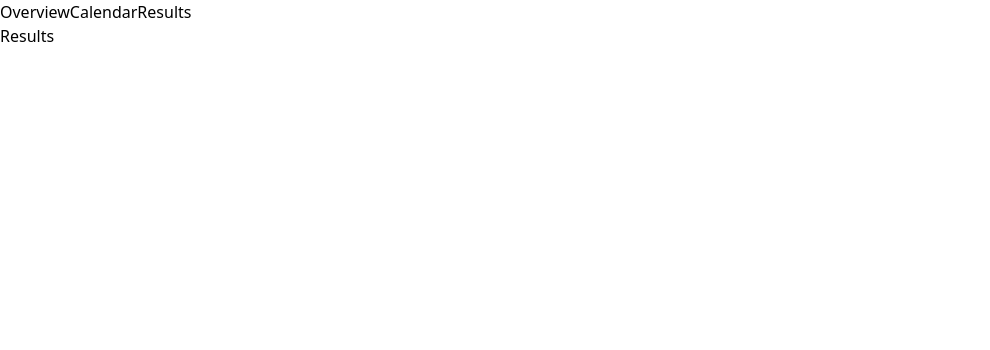
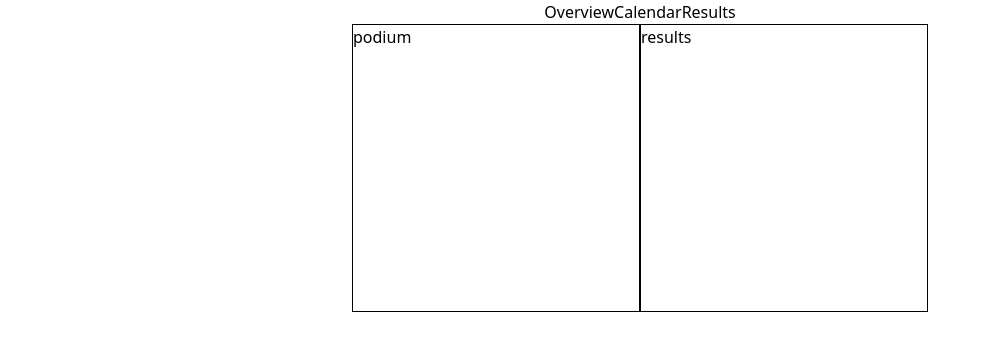
Before and after one commit to WiNg4205/LabBot, a React (Vite) app in the folder frontend/: page /results in a window 1280 px wide. Shown: the top 350 px of the page, without its empty margins (0-990 px from the left). Built offline with nearby package versions, Linux system fonts and the light colour scheme.

Commit message:
made a layout component

```diff
--- a/frontend/src/App.jsx
+++ b/frontend/src/App.jsx
@@ -2,15 +2,18 @@ import { Routes, Route } from 'react-router-dom'
 import Overview from './pages/Overview'
 import Calendar from './pages/Calendar'
 import Results from './pages/Results'
+import Layout from './Layout'
 
 function App() {
 
   return (
     <>
       <Routes>
-        <Route path='/' element={<Overview />} />
-        <Route path='/calendar' element={<Calendar />} />
-        <Route path='/results' element={<Results />} />
+        <Route element={<Layout />}>
+          <Route path='/' element={<Overview />} />
+          <Route path='/calendar' element={<Calendar />} />
+          <Route path='/results' element={<Results />} />
+        </Route>
       </Routes>
     </>
   )
--- /dev/null
+++ b/frontend/src/Layout.jsx
@@ -0,0 +1,11 @@
+import { Outlet } from "react-router-dom"
+import NavBar from "./components/NavBar"
+
+const Layout = () => {
+  return <div className="flex flex-col items-center">
+    <NavBar />
+    <Outlet />
+  </div>
+}
+
+export default Layout
--- a/frontend/src/pages/Calendar.jsx
+++ b/frontend/src/pages/Calendar.jsx
@@ -1,4 +1,3 @@
-import NavBar from "../components/NavBar"
 import { useEffect, useRef } from "react"
 import flatpickr from "flatpickr"
 import "flatpickr/dist/flatpickr.min.css"
@@ -21,7 +20,6 @@ const Calendar = () => {
   }, [])
 
   return <>
-    <NavBar />
     <h1>Calendar</h1>
     <input ref={inputRef} />
   </>
--- a/frontend/src/pages/Overview.jsx
+++ b/frontend/src/pages/Overview.jsx
@@ -1,8 +1,5 @@
-import NavBar from "../components/NavBar"
-
 const Overview = () => {
   return <>
-    <NavBar />
     <h1 className="font-bold">Overview</h1>
   </>
 }
--- a/frontend/src/pages/Results.jsx
+++ b/frontend/src/pages/Results.jsx
@@ -1,9 +1,9 @@
-import NavBar from "../components/NavBar"
-
 const Results = () => {
   return <>
-    <NavBar />
-    <h1>Results</h1>
+    <div className="flex">
+      <div className="size-72 border">podium</div>
+      <div className="size-72 border">results</div>
+    </div>
   </>
 }
 
```
